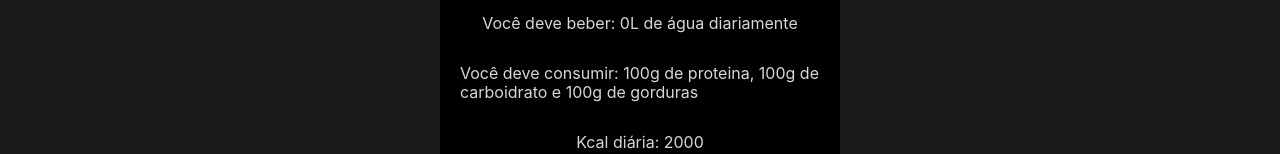
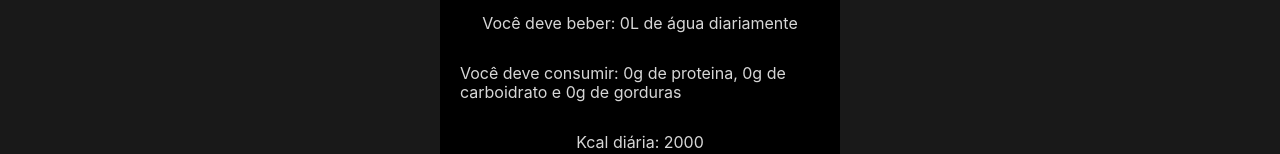
Before and after one commit to AlencarLeo/myfit-client-side, a React (Create React App) app: page /perfil in a window 1280 px wide. Shown: the part 299-453 px from the top of the page. Built offline with nearby package versions, Linux system fonts and the light colour scheme; no server answers; sample sign-in values are in the browser's storage.

Commit message:
perfil updates

```diff
--- a/src/Pages/Home/Macro/Macro.jsx
+++ b/src/Pages/Home/Macro/Macro.jsx
@@ -11,14 +11,13 @@ import {
 
 const Macro = ({macroInfo}) => {
 
-  console.log(macroInfo)
   return (
     <>
       <Title>Dieta</Title>
 
       <Container>
         <Subtitle>Macro diáro</Subtitle>
-        { macroInfo &&
+        { macroInfo.macro &&
         <Content>
           <Info>
             <Subtitle>Carboidratos <span>{`${macroInfo.macro.carb.g}g/${macroInfo.macro.carb.meta}g`}</span></Subtitle>
--- a/src/Pages/Home/index.jsx
+++ b/src/Pages/Home/index.jsx
@@ -33,8 +33,10 @@ const Home = () => {
 
   const loadData = async (query = '') => {
     try{
-      const WaterResponse = await getWaterInfo(user?.id, query);
-      const MacroResponse = await getMacroInfo(user?.id, query);
+      const [WaterResponse, MacroResponse] = await Promise.all([
+        getWaterInfo(user?.id, query), getMacroInfo(user?.id, query)
+      ])
+
       setWaterInfo(WaterResponse.data);
       setMacroInfo(MacroResponse.data);
 
--- a/src/Pages/Perfil/index.jsx
+++ b/src/Pages/Perfil/index.jsx
@@ -4,39 +4,66 @@ import Header from '../../components/Header';
 import {Button} from '../../components/styles/Button.styled'
 import {InputField} from '../../components/styles/InputField.styled'
 import { AuthContext } from '../../context/auth'
-import { getWaterInfo, updateWaterInfo } from '../../services/api';
+import {
+  getWaterInfo, updateWaterInfo,
+  getMacroInfo, updateMacroInfo
+} from '../../services/api';
 
 import {WaterPrefer} from './styles'
 
 const Profile = () => {
   const {user} = useContext(AuthContext);
   const [waterInfo, setWaterInfo] = useState({});
+  const [macroInfo, setMacroInfo] = useState({});
 
-  //CARREGAR DADOS WATER INFO
   useEffect(()=> {
     (async () => await loadData())();
   }, [])
 
   const loadData = async (query = '') => {
     try{
-      const response = await getWaterInfo(user?.id, query);
-      setWaterInfo(response.data);
+      const [waterResponse, macroResponse] = await Promise.all([
+        getWaterInfo(user?.id, query), getMacroInfo(user?.id, query)
+      ])
+      setWaterInfo(waterResponse.data);
+      setMacroInfo(macroResponse.data);
     }catch(err){
       console.error(err);
     }
   }
 
-
-  const mlPerKg = 50;
   const [ weigth, setWeigth ] = useState('');
 
+  // water calc
+  const mlPerKg = 50;
   const calcWaterDay = mlPerKg * weigth;
   const profileMetaWater = (calcWaterDay/1000).toString().substring(0, 4)
+
+
+  // macro calc
+  const gCarbPerKg = 5;
+  const gProteinPerKg = 2;
+  const gFatPerKg = 1;
+
+  const calcCarbDay = gCarbPerKg * weigth;
+  const calcProteinDay = gProteinPerKg * weigth;
+  const calcFatDay = gFatPerKg * weigth;
 
   const handleClick = async () => {
     waterInfo.progress = (100 * waterInfo.ml) / calcWaterDay;
     await updateWaterInfo(user?.id, waterInfo._id, waterInfo.progress, waterInfo.ml, calcWaterDay);
+
+    // macro
+    await updateMacroInfo(
+      user?.id,
+      macroInfo._id,
+      macroInfo.macro.carb.progress, macroInfo.macro.carb.g, calcCarbDay,
+      macroInfo.macro.protein.progress, macroInfo.macro.protein.g, calcProteinDay,
+      macroInfo.macro.fat.progress, macroInfo.macro.fat.g, calcFatDay
+    )
+
   }
+
 
 
   return (
@@ -62,7 +89,7 @@ const Profile = () => {
       </InputField>
 
       <p>Você deve beber: {profileMetaWater}L de água diariamente</p>
-      <p>Você deve consumir: 100g de proteina, 100g de carboidrato e 100g de gorduras</p>
+      <p>Você deve consumir: {calcProteinDay}g de proteina, {calcCarbDay}g de carboidrato e {calcFatDay}g de gorduras</p>
       <p>Kcal diária: 2000</p>
       <Button onClick={handleClick}>Definir</Button>
 
--- a/src/services/api.js
+++ b/src/services/api.js
@@ -2,7 +2,8 @@ import axios from 'axios';
 
 export const api = axios.create({
   baseURL: "http://192.168.15.20:5500",
-  // baseURL: "http://localhost:5000",
+  baseURL: "http://localhost:5000",
+
 });
 
 // SESSION
```
